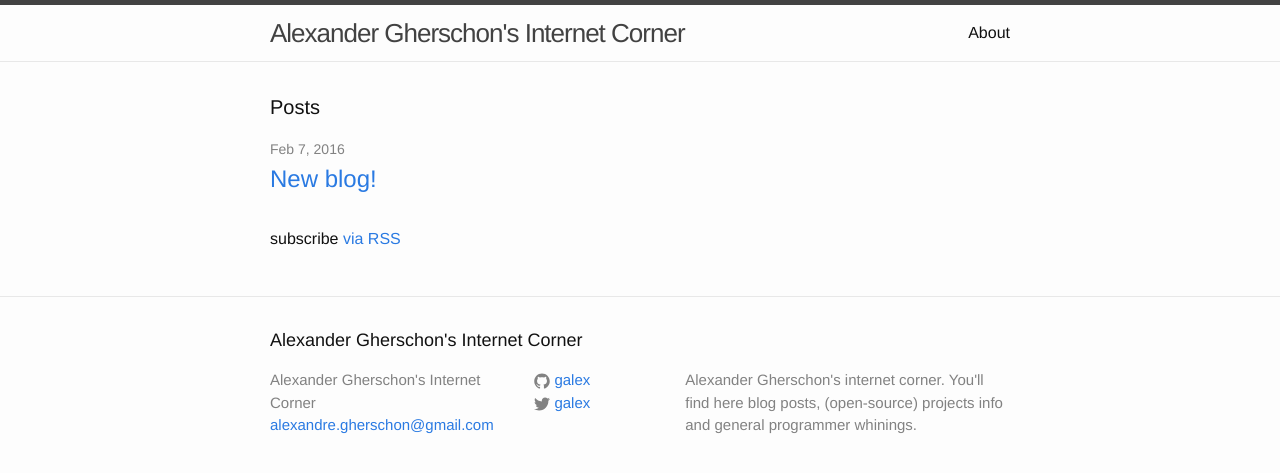
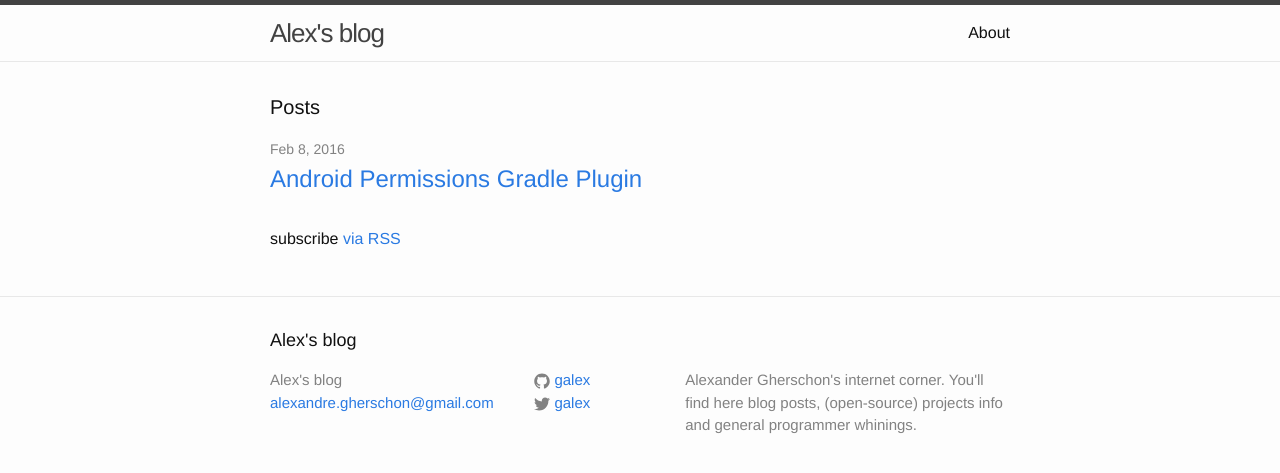
Before and after one commit to galex/galex.github.io, a Jekyll site: the page built from index.html, in a window 1280 px wide. Shown: the top 473 px of the page. Built offline with Jekyll 4.4.1, drawn with Linux system fonts in a browser that asks for light colours.

Commit message:
post about the gradle plugin

```diff
--- a/_config.yml
+++ b/_config.yml
@@ -6,7 +6,7 @@
 # 'jekyll serve'. If you change this file, please restart the server process.
 
 # Site settings
-title: Alexander Gherschon's Internet Corner
+title: Alex's blog
 email: alexandre.gherschon@gmail.com
 description: > # this means to ignore newlines until "baseurl:"
   Alexander Gherschon's internet corner. You'll find here blog posts, (open-source) projects info and general programmer whinings.
```
Also changed, not shown: _posts/2016-02-07-New-Blog.markdown (deleted, +0 -10 lines), _posts/2016-02-08-Android_Permissions_Gradle_Plugin.markdown (added, +20 -0 lines).
